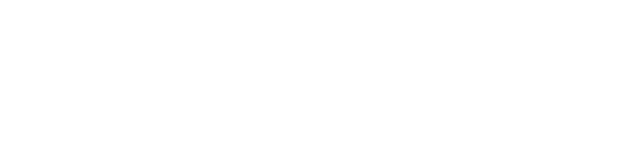
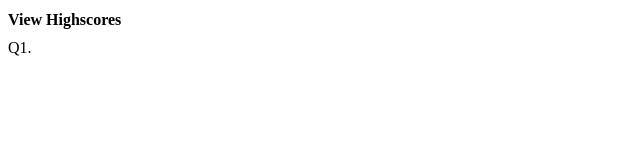
Before and after one commit to Josiahr4321/Coding-Quiz-SEO, a plain HTML site: page index.html in a window 1280 px wide. Shown: the whole page, without its empty margins (0-640 px from the left). Drawn offline with Linux system fonts and the light colour scheme.

Commit message:
Added CSS and added title

```diff
--- a/assets/css/style.css
+++ b/assets/css/style.css
@@ -0,0 +1,4 @@
+#Hscore {
+    font-size: medium;
+    font-weight: bold;
+}
--- a/index.html
+++ b/index.html
@@ -1,13 +1,15 @@
 <!DOCTYPE html>
 <html lang="en">
 <head>
+    <link rel="stylesheet" href="assets/css/style.css">
     <meta charset="UTF-8">
     <meta http-equiv="X-UA-Compatible" content="IE=edge">
     <meta name="viewport" content="width=device-width, initial-scale=1.0">
-    <title>Document</title>
+    <title>Coding Quiz</title>
+    <h1 id="Hscore">View Highscores</h1>
 </head>
 <body>
-
+    Q1.
 </body>
 <script src="assets/js/script.js"></script>
 </html>
```
